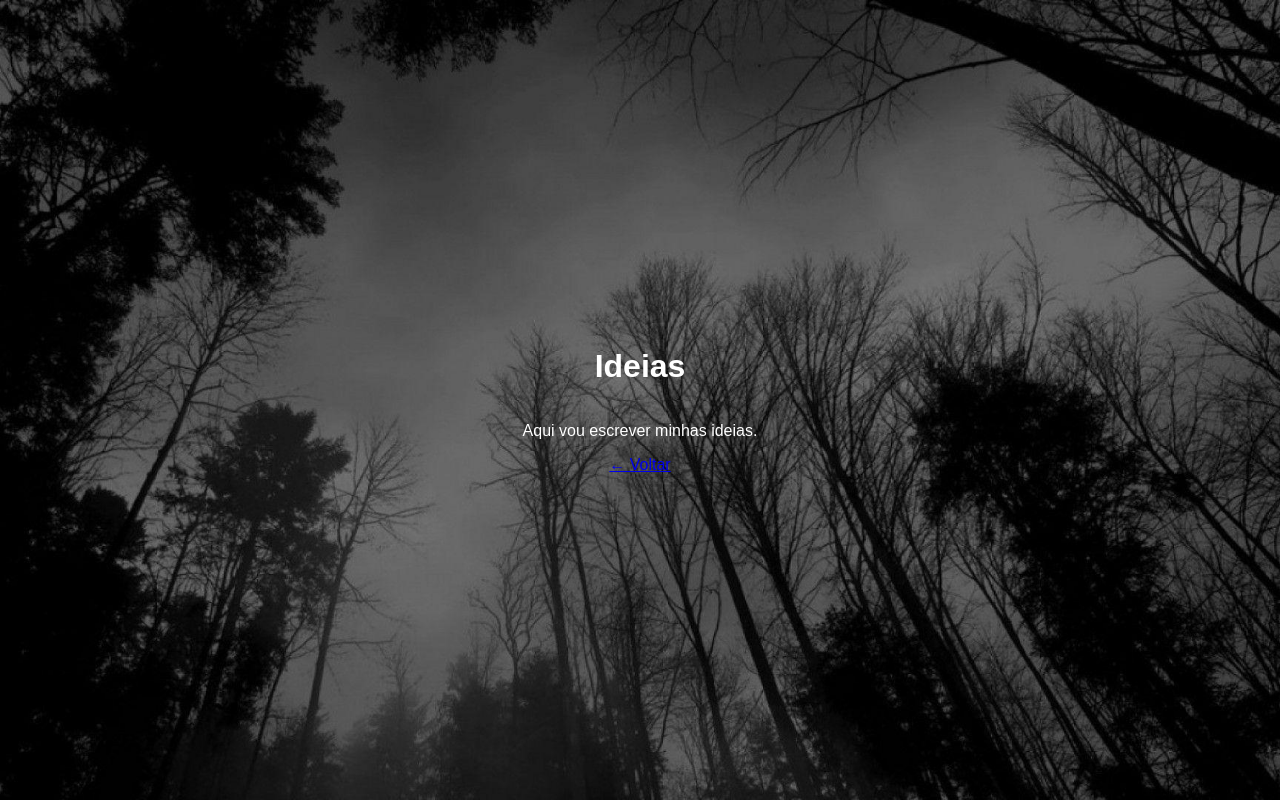
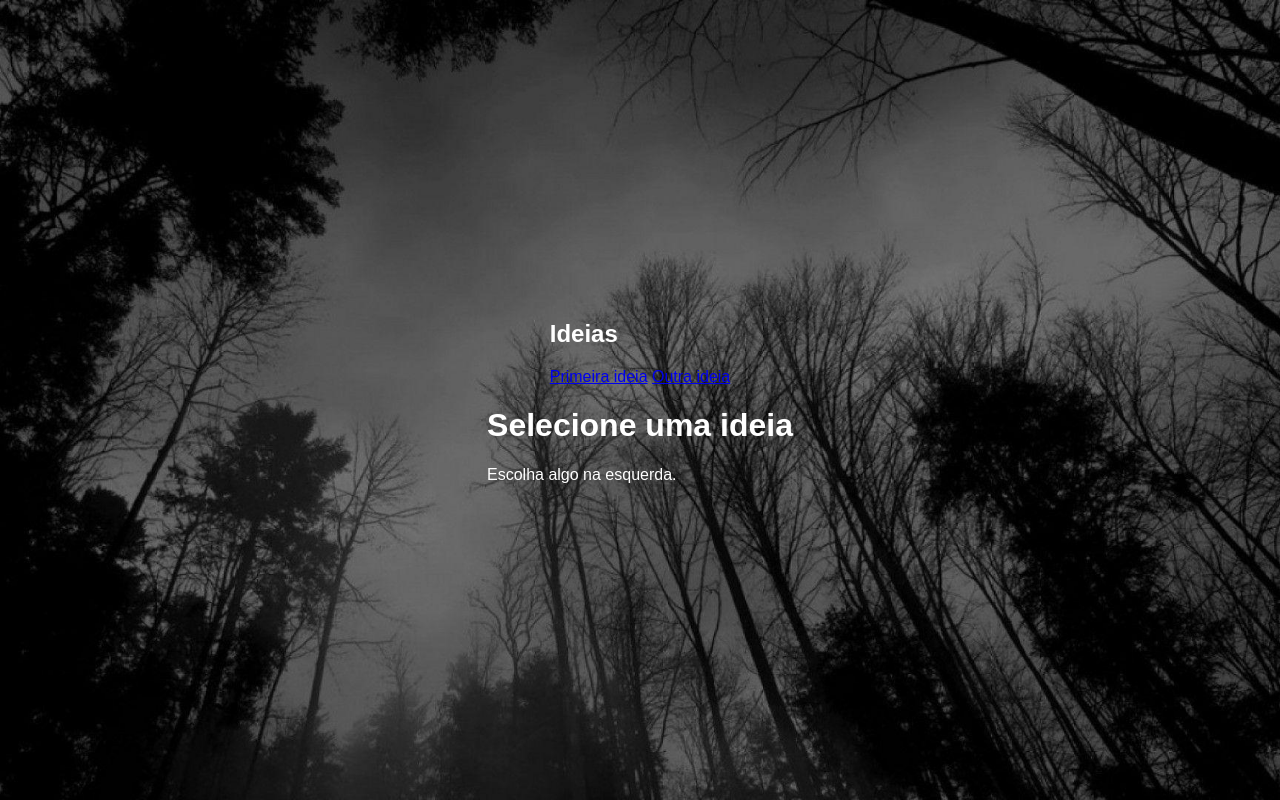
Before and after one commit to onionheap/onionheap.github.io, a plain HTML site: page ideias.html in a window 1280 px wide. Drawn offline with Linux system fonts and the light colour scheme.

Commit message:
Update ideias.html

```diff
--- a/ideias.html
+++ b/ideias.html
@@ -1,17 +1,23 @@
 <!DOCTYPE html>
 <html>
 <head>
-  <meta charset="UTF-8">
-  <title>Ideias</title>
   <link rel="stylesheet" href="style.css">
 </head>
-
 <body>
 
 <div class="container">
-  <h1>Ideias</h1>
-  <p>Aqui vou escrever minhas ideias.</p>
-  <a href="index.html">← Voltar</a>
+
+  <div class="sidebar">
+    <h2>Ideias</h2>
+    <a href="posts/ideia1.html">Primeira ideia</a>
+    <a href="posts/ideia2.html">Outra ideia</a>
+  </div>
+
+  <div class="content">
+    <h1>Selecione uma ideia</h1>
+    <p>Escolha algo na esquerda.</p>
+  </div>
+
 </div>
 
 </body>
```
